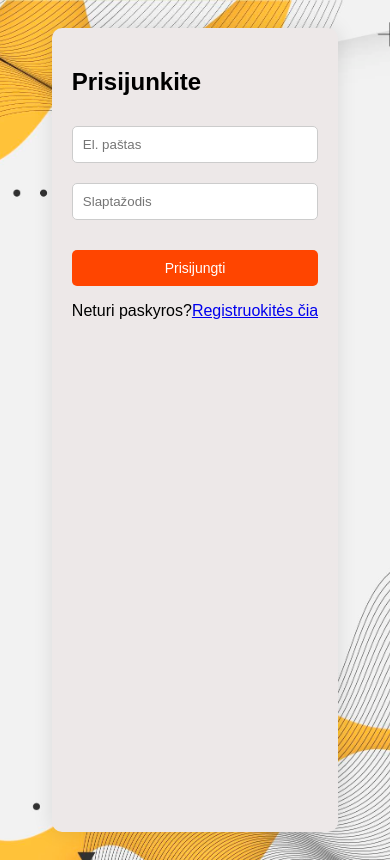
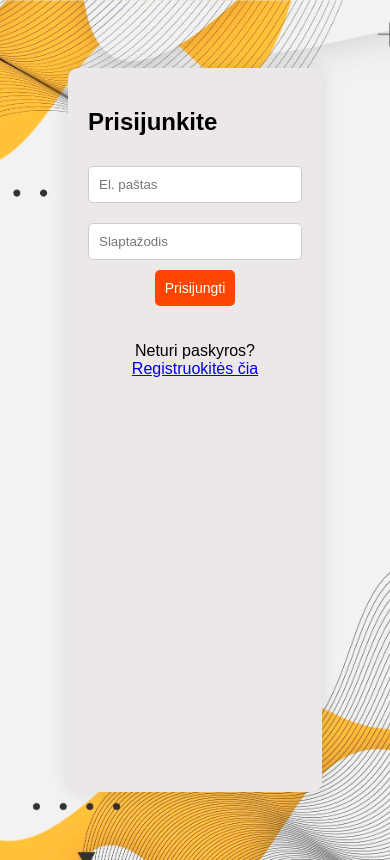
Before and after one commit to L11nas/Runwebas, a plain HTML site: page prisijungimas/prisijungimas.html in a window 390 px wide. Drawn offline with Linux system fonts and the light colour scheme.

Commit message:
update button

```diff
--- a/prisijungimas/prisijungimas.css
+++ b/prisijungimas/prisijungimas.css
@@ -32,50 +32,38 @@ input {
   border: 1px solid #ccc;
   border-radius: 5px;
 }
-button {
-  padding: 10px;
-  border: none;
-  border-radius: 5px;
-  background-color: orangered;
-  color: white;
-  cursor: pointer;
-}
+
 button:hover {
   background-color: darkorange;
 }
 p {
   text-align: center;
 }
-* General button styling */ .auth-button {
+.auth-button {
   padding: 10px;
   background-color: orangered;
   color: white;
   border: none;
   border-radius: 5px;
   cursor: pointer;
+  display: block;
+  margin: 0 auto 20px auto;
 }
 
 .auth-button:hover {
   background-color: darkorange;
 }
 
-/* Responsive adjustments for screens up to 480px wide */
 @media (max-width: 480px) {
-  .auth-container {
-    margin: 20px;
-    width: auto;
-  }
-
   .auth-button {
-    margin-top: 20px; /* Adds space above the button */
     font-size: 14px;
+    padding: 10px;
   }
 }
 
-/* Further adjustments for screens up to 360px wide */
 @media (max-width: 360px) {
   .auth-button {
-    font-size: 12px; /* Reduces text size */
-    padding: 8px; /* Reduces button size */
+    font-size: 12px;
+    padding: 8px;
   }
 }
```
